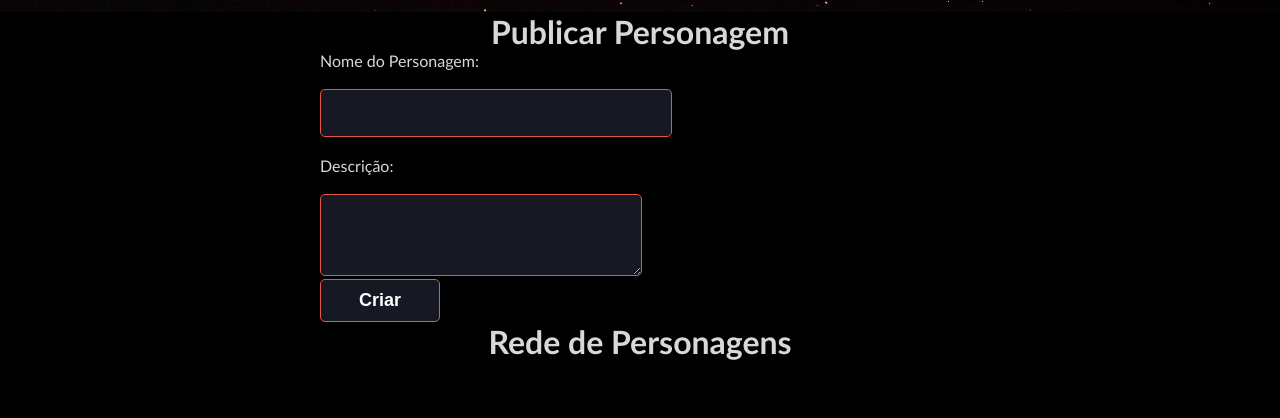
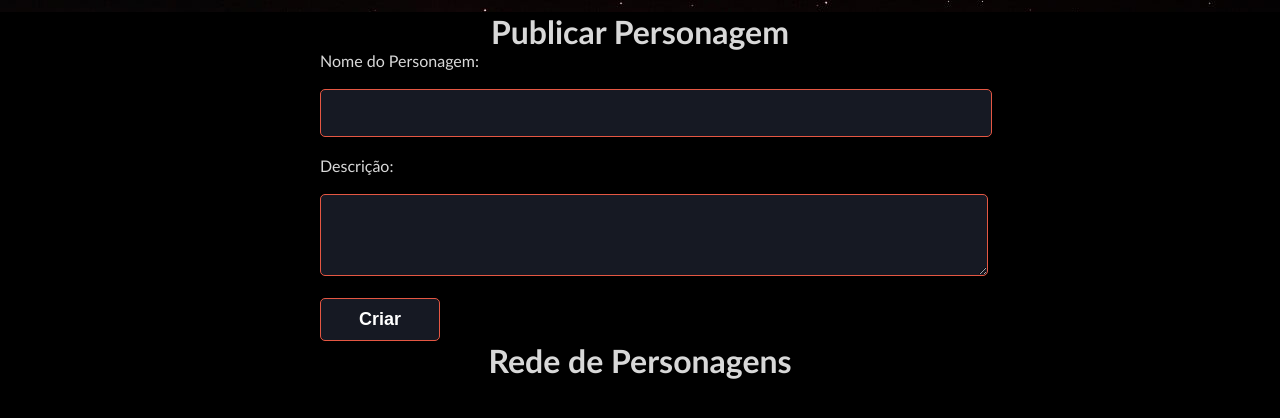
Before and after one commit to FerArj/Projeto_individual, a website: page WebSite/site/public/dashboard/mural.html in a window 1280 px wide. Shown: the part 88-506 px from the top of the page. Drawn offline with nearby package versions, Linux system fonts and the light colour scheme; no server answers.

Commit message:
alterações na página de criação de personagem

```diff
--- a/WebSite/site/public/css/style_chat.css
+++ b/WebSite/site/public/css/style_chat.css
@@ -27,7 +27,7 @@
   }
 
   .dash-right .avisos .div-form input {
-    width: 50%;
+    width: 100%;
     border-radius: 5px;
     background-color: #161923;
     border: 1px solid #e55743;
@@ -36,7 +36,7 @@
   }
 
   .dash-right .avisos .div-form textarea {
-    width: 50%;
+    width: 104%;
     /* color: #E6005A; */
     /* border: 3px solid #e6005a; */
     /* background-color: white; */
```
Also changed, not shown: WebSite/site/public/dashboard/mural.html (+1 -0 lines), 1 other file.
